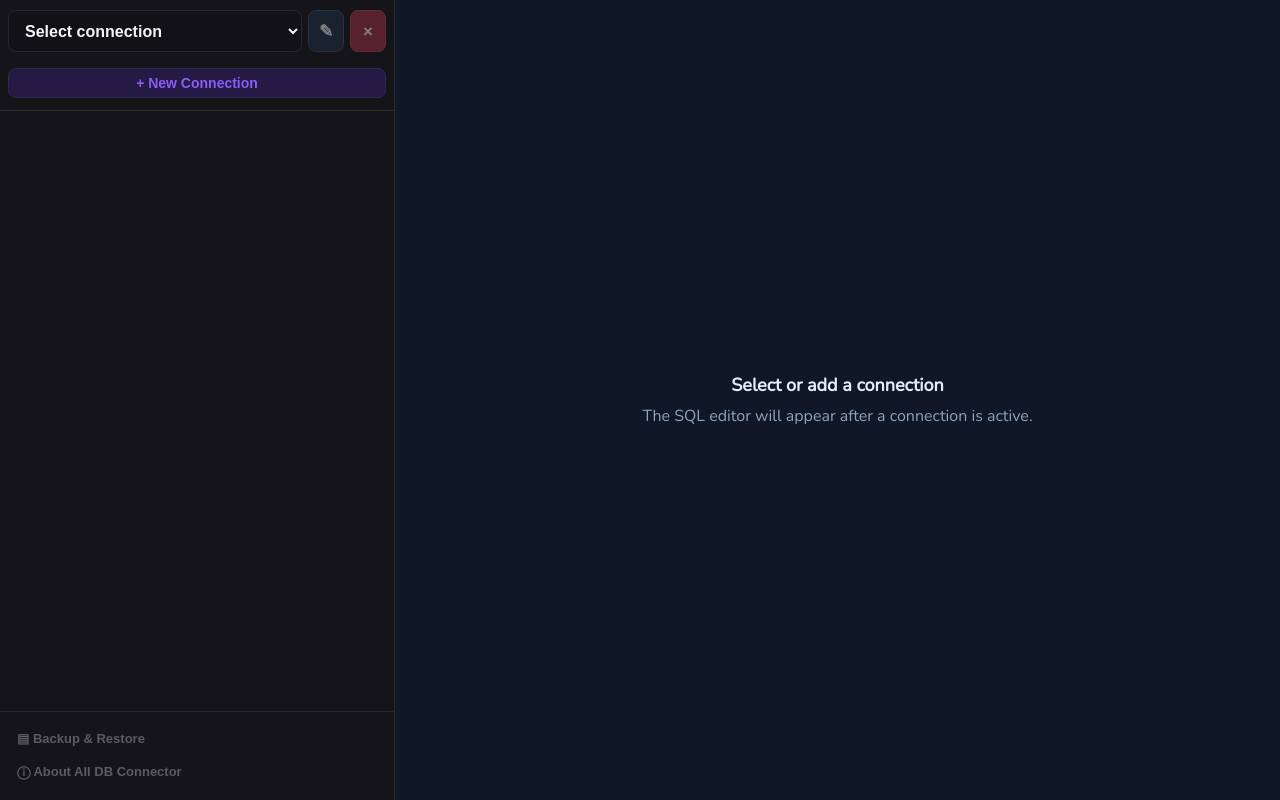
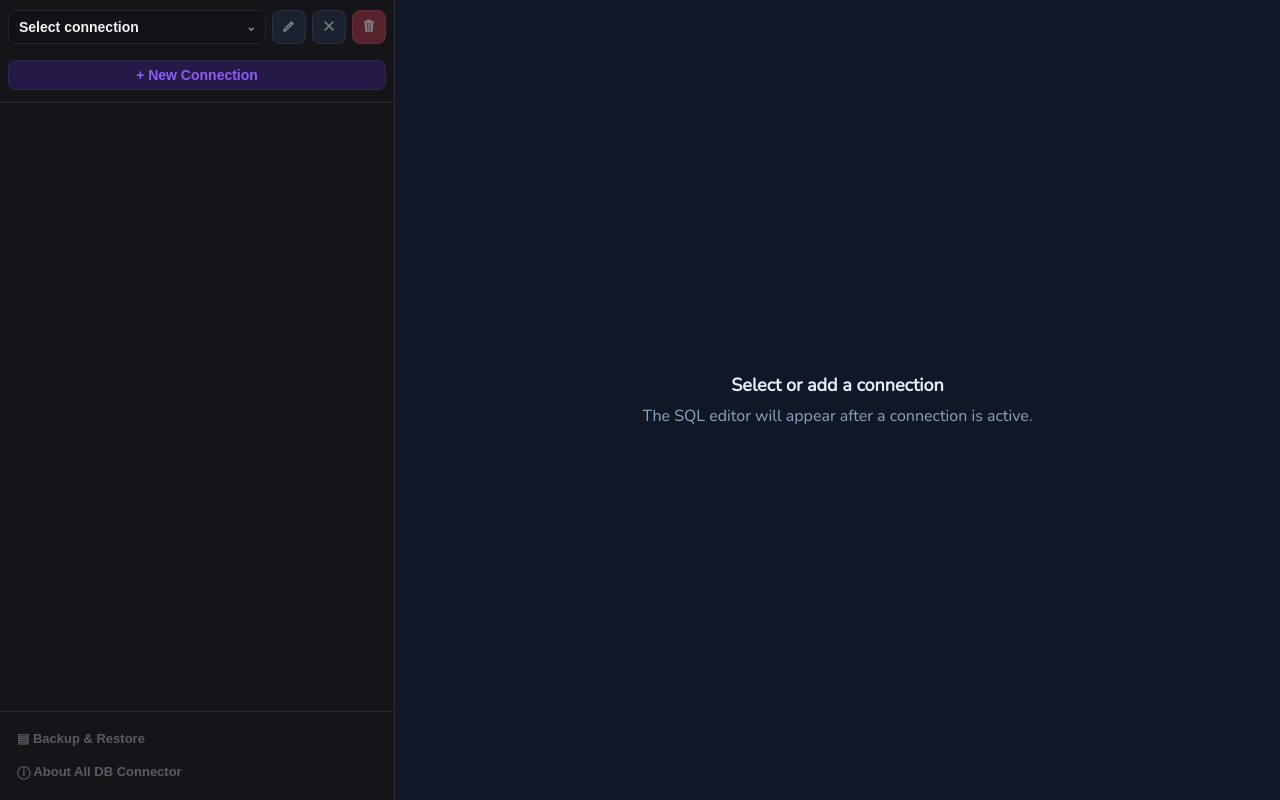
Before and after one commit to msanjay05/all_db_connect, a React (Vite) app in the folder frontend/: page / in a window 1280 px wide. Built offline with nearby package versions, Linux system fonts and the light colour scheme.

Commit message:
modularixe

```diff
--- a/frontend/src/App.css
+++ b/frontend/src/App.css
@@ -295,7 +295,7 @@ label {
 
 .active-connection-row {
     display: grid;
-    grid-template-columns: minmax(0, 1fr) 36px 36px;
+    grid-template-columns: minmax(0, 1fr) 34px 34px 34px;
     align-items: start;
     gap: 6px;
 }
@@ -306,15 +306,101 @@ label {
     min-width: 0;
 }
 
-.active-connection-select select {
-    height: 42px;
+.compact-select {
+    position: relative;
+    width: 100%;
+    min-width: 0;
+}
+
+.compact-select-button {
+    position: relative;
+    width: 100%;
+    min-width: 0;
+    justify-content: space-between;
+    border-color: #282832;
+    background: #111116;
+    color: #d6d6dc;
+    font-size: 13px;
+    font-weight: 600;
+    line-height: 1.2;
+    text-align: left;
+    padding-right: 28px;
+}
+
+.compact-select-button span:first-child {
+    display: block;
+    overflow: hidden;
+    text-overflow: ellipsis;
+    white-space: nowrap;
+}
+
+.compact-select-caret {
+    position: absolute;
+    top: 50%;
+    right: 9px;
+    transform: translateY(-50%);
+    color: #8b8b98;
+    font-size: 12px;
+    line-height: 1;
+}
+
+.compact-select-menu {
+    position: absolute;
+    top: calc(100% + 4px);
+    right: 0;
+    left: 0;
+    z-index: 20;
+    max-height: 112px;
+    overflow-y: auto;
+    border: 1px solid #30303a;
+    border-radius: 8px;
+    background: #151519;
+    box-shadow: 0 12px 32px rgba(0, 0, 0, 0.45);
+    padding: 3px;
+}
+
+.compact-select-option {
+    display: flex;
+    align-items: center;
+    width: 100%;
+    min-height: 24px;
+    justify-content: flex-start;
+    border-color: transparent;
+    border-radius: 5px;
+    background: transparent;
+    color: #d6d6dc;
+    font-size: 12px;
+    font-weight: 600;
+    line-height: 1.2;
+    text-align: left;
+    padding: 3px 8px;
+}
+
+.compact-select-option.selected {
+    background: #251c4a;
+    color: #a78bfa;
+}
+
+.compact-select-option:hover {
+    background: #1f2937;
+    color: #fff;
+}
+
+.connection-select .compact-select-button {
+    height: 34px;
     border-color: #252531;
     border-radius: 8px;
-    background: #111116;
     color: #f4f4f5;
-    font-size: 16px;
+    font-size: 14px;
     font-weight: 700;
-    padding: 8px 34px 8px 12px;
+    padding: 6px 28px 6px 10px;
+}
+
+.database-select .compact-select-button {
+    height: 28px;
+    border-radius: 6px;
+    font-size: 12px;
+    padding: 4px 26px 4px 8px;
 }
 
 .active-connection-meta {
@@ -417,12 +503,20 @@ label {
 }
 
 .connection-action-button {
-    min-width: 36px;
-    height: 42px;
+    min-width: 34px;
+    height: 34px;
     border-radius: 8px;
     padding: 0;
-    font-size: 17px;
-    line-height: 1;
+}
+
+.connection-action-svg {
+    width: 16px;
+    height: 16px;
+    fill: none;
+    stroke: currentColor;
+    stroke-linecap: round;
+    stroke-linejoin: round;
+    stroke-width: 1.6;
 }
 
 .connection-item,
@@ -536,16 +630,6 @@ label {
     background: #151519;
     color: #8b8b98;
     padding: 0;
-}
-
-.database-select {
-    height: 30px;
-    border-color: #282832;
-    border-radius: 6px;
-    background: #111116;
-    color: #d6d6dc;
-    font-size: 13px;
-    padding: 4px 8px;
 }
 
 .schema-tree {
--- a/frontend/src/App.jsx
+++ b/frontend/src/App.jsx
@@ -1,6 +1,7 @@
 import {useCallback, useEffect, useMemo, useRef, useState} from 'react';
 import Editor from '@monaco-editor/react';
 import './App.css';
+import CompactSelect from './components/CompactSelect';
 import ResultGrid from './components/ResultGrid';
 import {createQueryTab, DEFAULT_RESULT_PAGE_SIZE, normalizeWorkspace} from './constants/query';
 import {
@@ -188,6 +189,21 @@ function App() {
             || (table.columns || []).some((column) => column.name.toLowerCase().includes(search)),
         );
     }, [schema, tableFilter]);
+    const connectionOptions = useMemo(
+        () => profiles.map((profile) => ({
+            value: profile.id,
+            label: profile.name,
+            title: profile.host,
+        })),
+        [profiles],
+    );
+    const databaseOptions = useMemo(
+        () => databases.map((database) => ({
+            value: database,
+            label: database,
+        })),
+        [databases],
+    );
 
     useEffect(() => {
         runQueryRef.current = runQuery;
@@ -354,6 +370,10 @@ function App() {
     }
 
     function handleConnectionChange(connectionID) {
+        if (!connectionID) {
+            disconnectProfile();
+            return;
+        }
         const profile = profiles.find((item) => item.id === connectionID);
         if (profile) {
             selectProfile(profile);
@@ -405,6 +425,23 @@ function App() {
         });
         setConnectionTestStatus('');
         setStatus(`Editing ${profile.name}. Leave password blank to keep the saved password.`);
+    }
+
+    function disconnectProfile() {
+        const currentConnectionId = selectedConnectionIdRef.current;
+        if (currentConnectionId) {
+            setConnectionWorkspaces((current) => ({
+                ...current,
+                [currentConnectionId]: currentWorkspaceSnapshot(),
+            }));
+        }
+        setSelectedConnectionId('');
+        setShowConnectionForm(false);
+        setProfileForm(defaultProfile);
+        setDatabases([]);
+        setSelectedDatabase('');
+        setSchema({database: '', tables: []});
+        setStatus('Connection disabled');
     }
 
     function closeProfileForm() {
@@ -566,6 +603,8 @@ function App() {
         setIsRunning(true);
         updateQueryTab(tabId, {sql: fullSql, result: null, resultPage: 1});
         setResultEdits({});
+        setResultEditError('');
+        setResultEditSuccess('');
         setPendingUpdateBatch(null);
         setStatus(mode === 'explain' ? 'Explaining query...' : 'Running query...');
         try {
@@ -827,15 +866,13 @@ function App() {
                 <section className="sidebar-connection-card">
                     <div className="active-connection-row">
                         <div className="active-connection-select">
-                            <select
+                            <CompactSelect
+                                className="connection-select"
                                 value={selectedConnectionId}
-                                onChange={(event) => handleConnectionChange(event.target.value)}
-                            >
-                                <option value="">Select connection</option>
-                                {profiles.map((profile) => (
-                                    <option key={profile.id} value={profile.id}>{profile.name}</option>
-                                ))}
-                            </select>
+                                options={connectionOptions}
+                                placeholder="Select connection"
+                                onChange={handleConnectionChange}
+                            />
                             {selectedProfile && (
                                 <div className="active-connection-meta" title={selectedProfile.host}>
                                     <span className="connection-status-icon connected" aria-hidden="true" />
@@ -843,11 +880,23 @@ function App() {
                                 </div>
                             )}
                         </div>
-                        <button className="secondary connection-action-button" onClick={editProfile} disabled={!selectedConnectionId} title="Edit connection">
-                            ✎
+                        <button className="secondary connection-action-button" onClick={editProfile} disabled={!selectedConnectionId} title="Edit connection" aria-label="Edit connection">
+                            <svg className="connection-action-svg" viewBox="0 0 16 16" aria-hidden="true">
+                                <path d="M3 11.5V13h1.5L12 5.5 10.5 4 3 11.5Z" />
+                                <path d="m9.8 4.7 1.5 1.5" />
+                            </svg>
                         </button>
-                        <button className="danger connection-action-button" onClick={deleteProfile} disabled={!selectedConnectionId} title="Remove connection">
-                            ×
+                        <button className="secondary connection-action-button" onClick={disconnectProfile} disabled={!selectedConnectionId} title="Disable connection" aria-label="Disable connection">
+                            <svg className="connection-action-svg" viewBox="0 0 16 16" aria-hidden="true">
+                                <path d="M4 4l8 8M12 4l-8 8" />
+                            </svg>
+                        </button>
+                        <button className="danger connection-action-button" onClick={deleteProfile} disabled={!selectedConnectionId} title="Delete connection" aria-label="Delete connection">
+                            <svg className="connection-action-svg" viewBox="0 0 16 16" aria-hidden="true">
+                                <path d="M5.5 5.5v6M8 5.5v6M10.5 5.5v6" />
+                                <path d="M3.5 4h9M6.5 2.5h3L10 4H6l.5-1.5Z" />
+                                <path d="M4.5 4.5 5 13h6l.5-8.5" />
+                            </svg>
                         </button>
                     </div>
                     <div className="connection-chips">
@@ -907,17 +956,14 @@ function App() {
                         <span>Database</span>
                         <button className="sidebar-refresh" onClick={() => loadDatabases()} disabled={!selectedConnectionId} title="Refresh databases">↻</button>
                     </div>
-                    <select
+                    <CompactSelect
                         className="database-select"
                         value={selectedDatabase}
+                        options={databaseOptions}
+                        placeholder="Select database"
                         disabled={!selectedConnectionId || databases.length === 0}
-                        onChange={(event) => selectDatabase(event.target.value)}
-                    >
-                        <option value="">Select database</option>
-                        {databases.map((database) => (
-                            <option key={database} value={database}>{database}</option>
-                        ))}
-                    </select>
+                        onChange={selectDatabase}
+                    />
                     {selectedConnectionId && databases.length === 0 && (
                         <div className="hint">No databases loaded yet. Use Refresh after selecting a connection.</div>
                     )}
--- /dev/null
+++ b/frontend/src/components/CompactSelect.jsx
@@ -0,0 +1,63 @@
+import {useEffect, useRef, useState} from 'react';
+
+function CompactSelect({value, options, placeholder, disabled = false, onChange, className = ''}) {
+    const [isOpen, setIsOpen] = useState(false);
+    const wrapperRef = useRef(null);
+    const selectedOption = options.find((option) => option.value === value);
+
+    useEffect(() => {
+        function closeOnOutsideClick(event) {
+            if (!wrapperRef.current?.contains(event.target)) {
+                setIsOpen(false);
+            }
+        }
+
+        document.addEventListener('mousedown', closeOnOutsideClick);
+        return () => document.removeEventListener('mousedown', closeOnOutsideClick);
+    }, []);
+
+    function selectOption(nextValue) {
+        setIsOpen(false);
+        onChange?.(nextValue);
+    }
+
+    return (
+        <div ref={wrapperRef} className={`compact-select ${className}${isOpen ? ' open' : ''}`}>
+            <button
+                type="button"
+                className="compact-select-button"
+                disabled={disabled}
+                onClick={() => setIsOpen((current) => !current)}
+            >
+                <span>{selectedOption?.label || placeholder}</span>
+                <span className="compact-select-caret" aria-hidden="true">⌄</span>
+            </button>
+            {isOpen && !disabled && (
+                <div className="compact-select-menu" role="listbox">
+                    {!value && (
+                        <button
+                            type="button"
+                            className="compact-select-option selected"
+                            onClick={() => selectOption('')}
+                        >
+                            {placeholder}
+                        </button>
+                    )}
+                    {options.map((option) => (
+                        <button
+                            type="button"
+                            key={option.value}
+                            className={option.value === value ? 'compact-select-option selected' : 'compact-select-option'}
+                            onClick={() => selectOption(option.value)}
+                            title={option.title || option.label}
+                        >
+                            {option.label}
+                        </button>
+                    ))}
+                </div>
+            )}
+        </div>
+    );
+}
+
+export default CompactSelect;
--- a/frontend/src/utils/sql.js
+++ b/frontend/src/utils/sql.js
@@ -175,7 +175,7 @@ export function buildSuggestions(monaco, schema, context = {}) {
             suggestions.push({
                 label: table.name,
                 kind: monaco.languages.CompletionItemKind.Struct,
-                insertText: table.name,
+                insertText: `${quoteIdentifier(table.name)} ${buildAlias(table.name)}`,
             });
         }
 
```
Also changed, not shown: 1 other file (tests, documents, lock files or other folders).
